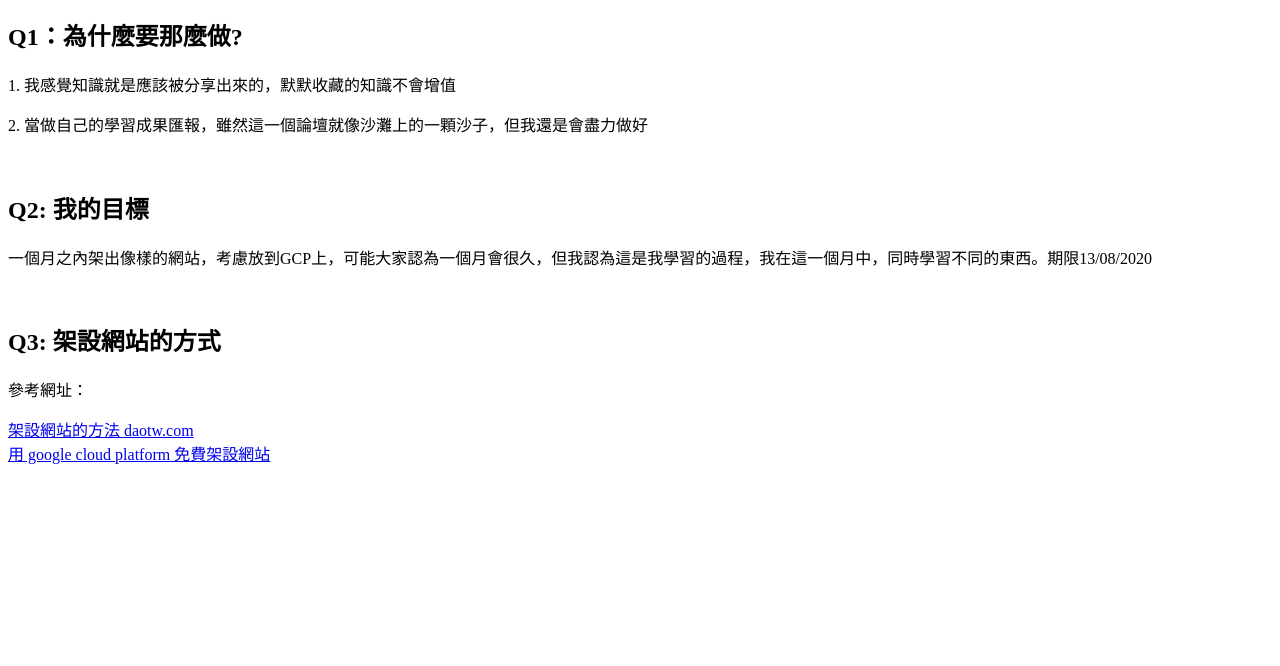
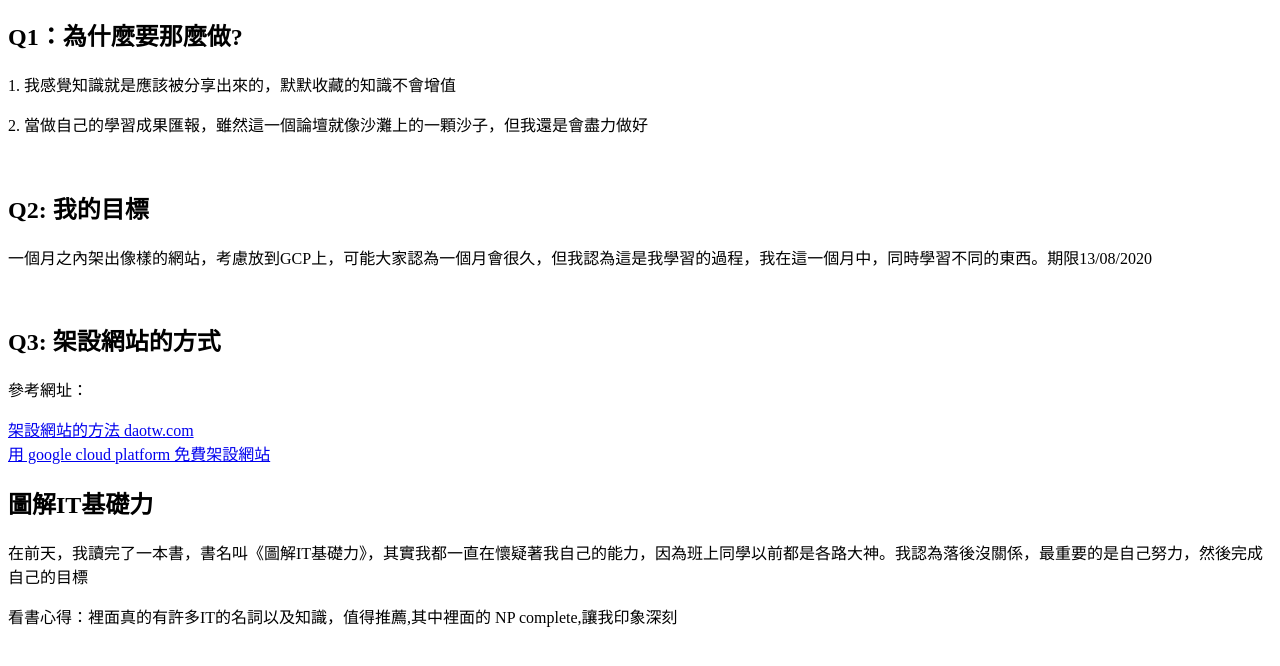
Before and after one commit to HongLeongYong/HongLeongYong.github.io, a plain HTML site: page forum.html in a window 1280 px wide. Shown: the part 116-782 px from the top of the page. Drawn offline with Linux system fonts and the light colour scheme.

Commit message:
Update forum.html

```diff
--- a/forum.html
+++ b/forum.html
@@ -19,5 +19,8 @@
 	<a href="https://daotw.com/%E5%A6%82%E4%BD%95%E6%9E%B6%E8%A8%AD%E7%B6%B2%E7%AB%99/">架設網站的方法 daotw.com</a>
 	<br>
 	<a href="https://medium.com/rar-design/%E5%8D%81%E5%88%86%E9%90%98%E7%94%A8-google-cloud-platform-gcp-%E5%85%8D%E8%B2%BB%E9%A1%8D%E5%BA%A6%E6%9E%B6%E8%A8%AD-wordpress-%E7%B6%B2%E7%AB%99-ae5413d4805a">用 google cloud platform 免費架設網站</a>
+	<h2>圖解IT基礎力</h2>
+	<p> 在前天，我讀完了一本書，書名叫《圖解IT基礎力》，其實我都一直在懷疑著我自己的能力，因為班上同學以前都是各路大神。我認為落後沒關係，最重要的是自己努力，然後完成自己的目標</p>
+	<p> 看書心得：裡面真的有許多IT的名詞以及知識，值得推薦,其中裡面的 NP complete,讓我印象深刻</p>
 
 </html>
```
